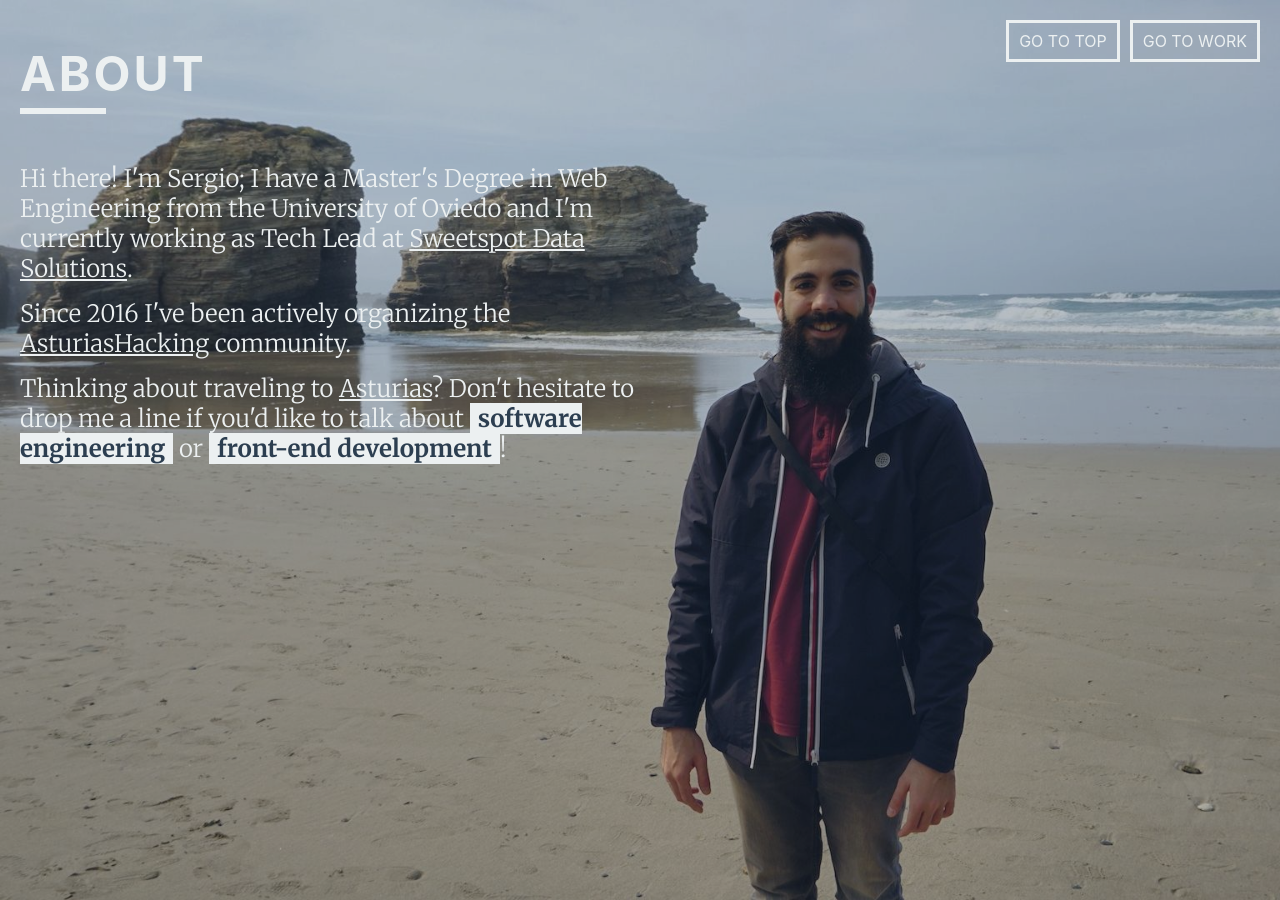
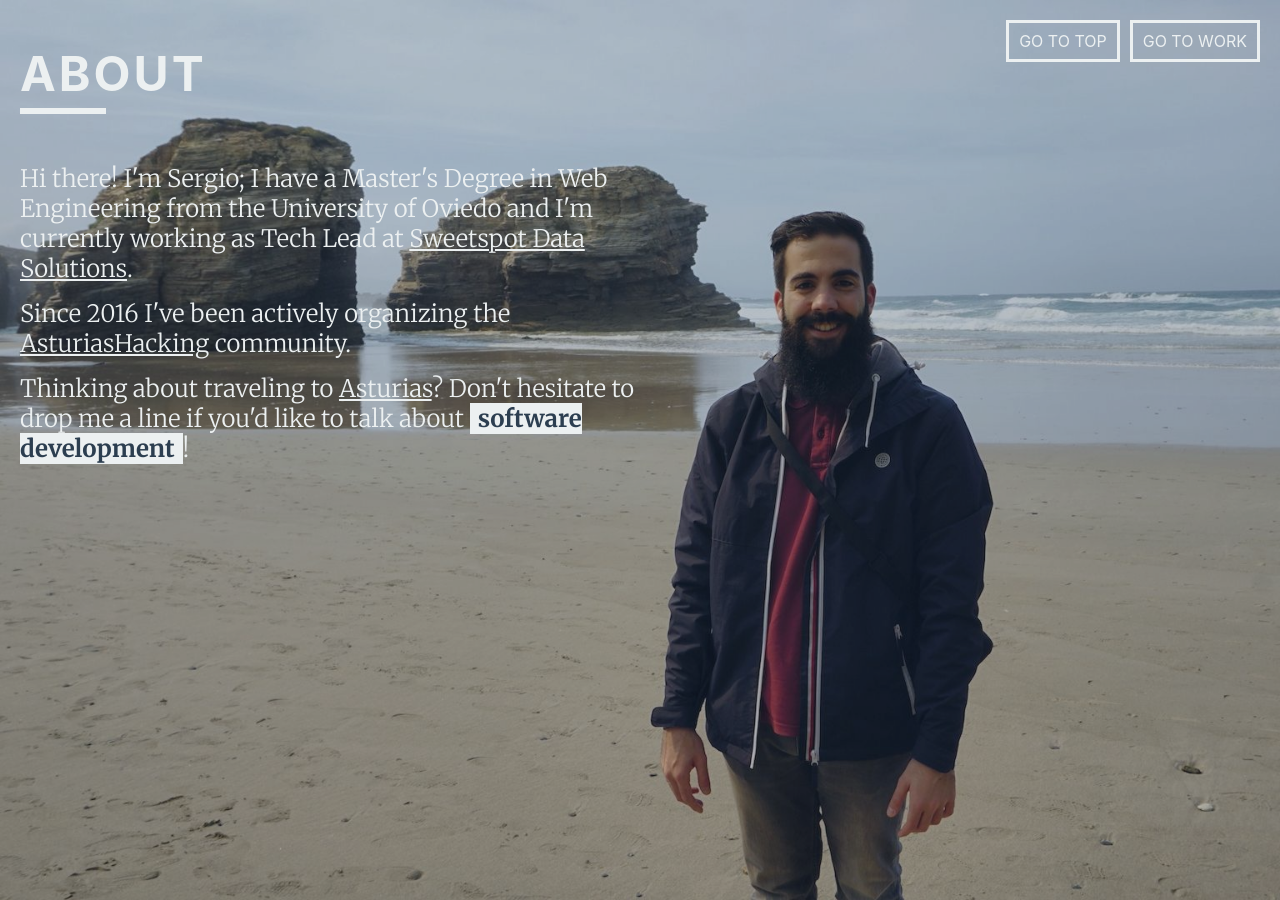
Before and after one commit to sergioalvz/sergioalvz.github.io, a Jekyll site: the page built from index.html, in a window 1280 px wide and 900 px high, scrolled down 1800 px. Built offline with Jekyll 4.4.1, drawn with Linux system fonts in a browser that asks for light colours; nearby versions of some CDN libraries; Markdown is read by kramdown in place of the engine named in the settings; comment, search, counter and statistics services are not loaded.

Commit message:
Update some wording

```diff
--- a/_includes/home/about.html
+++ b/_includes/home/about.html
@@ -7,15 +7,20 @@
       {% include components/title.html title="about" %}
 
       <p class="panel__text">
-        Hi there! I'm Sergio; I have a Master's Degree in Web Engineering from the University of Oviedo and I'm currently working as Tech Lead at <a class="link" href="http://www.sweetspot.com" target="_blank" rel="noopener">Sweetspot Data Solutions</a>.
+        Hi there! I'm Sergio; I have a Master's Degree in Web Engineering from the University of Oviedo and I'm currently working
+        as Tech Lead at
+        <a class="link" href="http://www.sweetspot.com" target="_blank" rel="noopener">Sweetspot Data Solutions</a>.
       </p>
 
       <p class="panel__text">
-        Since 2016 I've been actively organizing the <a class="link" href="https://www.meetup.com/AsturiasHacking" target="_blank" rel="noopener">AsturiasHacking</a> community.
+        Since 2016 I've been actively organizing the
+        <a class="link" href="https://www.meetup.com/AsturiasHacking" target="_blank" rel="noopener">AsturiasHacking</a> community.
       </p>
 
       <p class="panel__text">
-        Thinking about traveling to <a class="link" href="https://www.flickr.com/search/?text=asturias" target="_blank" rel="noopener">Asturias</a>? Don't hesitate to drop me a line if you'd like to talk about <span class="highlight">software engineering</span> or <span class="highlight">front-end development</span>!
+        Thinking about traveling to
+        <a class="link" href="https://www.flickr.com/search/?text=asturias" target="_blank" rel="noopener">Asturias</a>? Don't hesitate to drop me a line if you'd like to talk about
+        <span class="highlight">software development</span>!
       </p>
-  </div>
+    </div>
 </section>
```
